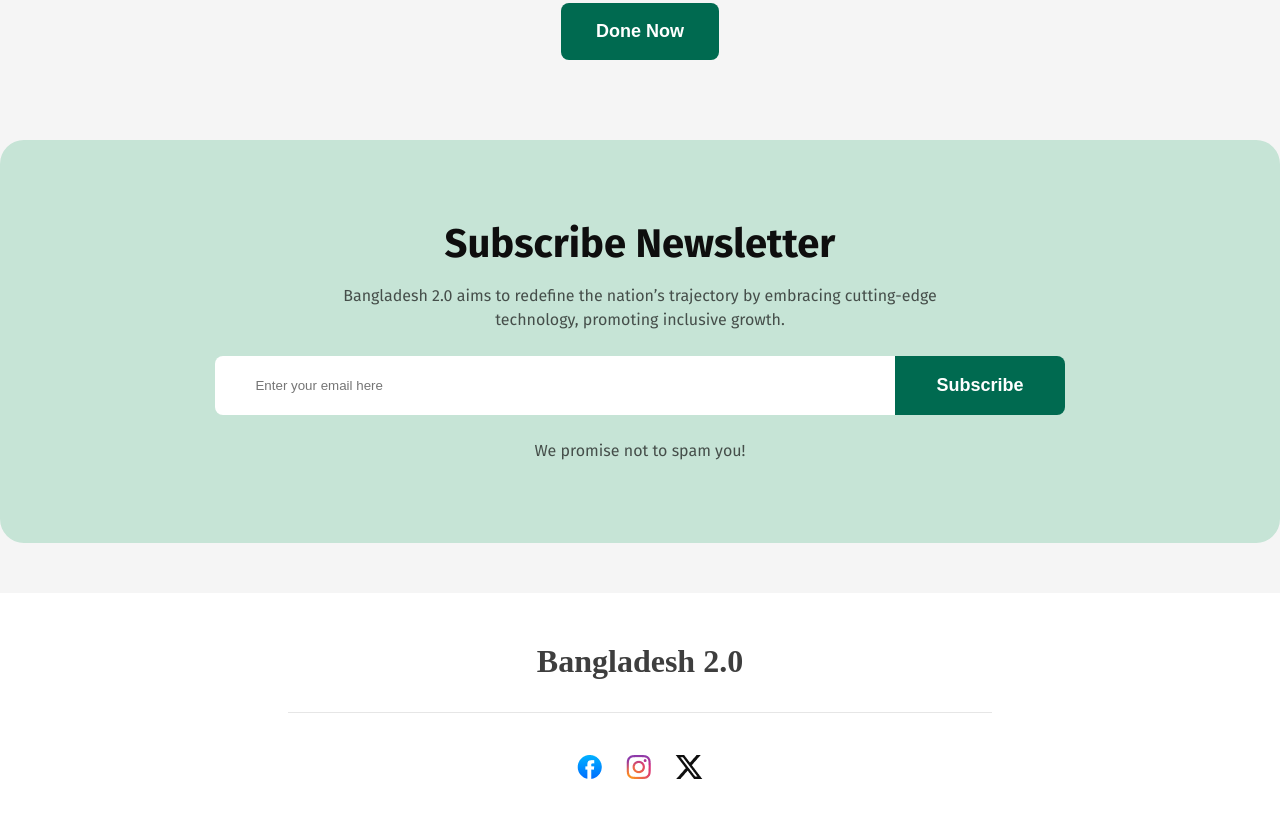
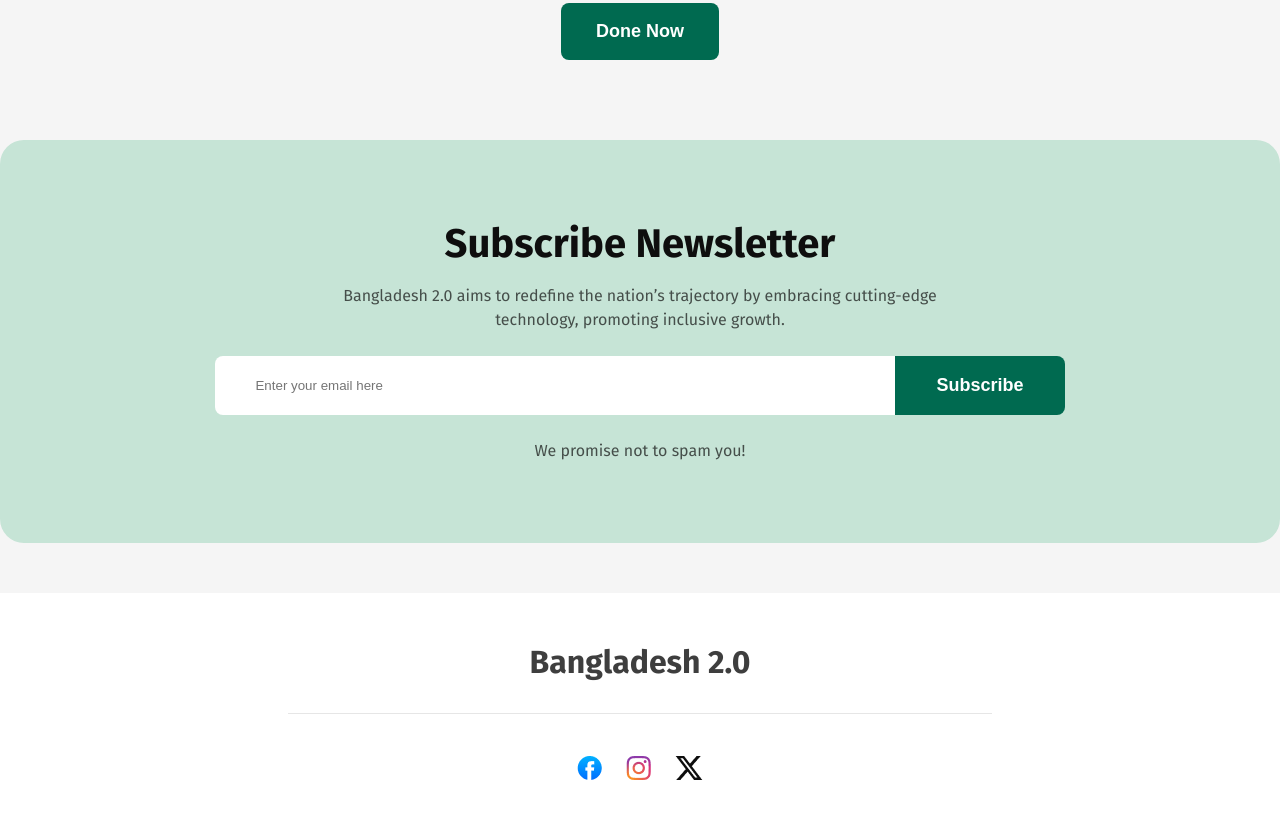
Before and after one commit to mdiffatbari/assignment-1-mdiffatbari, a plain HTML site: page index.html in a window 1280 px wide. Shown: the part 4540-5358 px from the top of the page. Drawn offline with Linux system fonts and the light colour scheme.

Commit message:
all done 2

```diff
--- a/style.css
+++ b/style.css
@@ -400,6 +400,7 @@ header nav input:hover{
 /* =============Footer Section============= */
 footer{
     background-color: #FFFFFF;
+    font-family: Fira Sans;
 }
 .footer-main{
     text-align: center;
```
